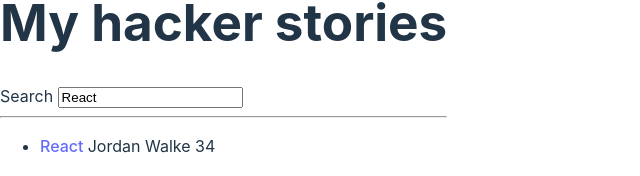
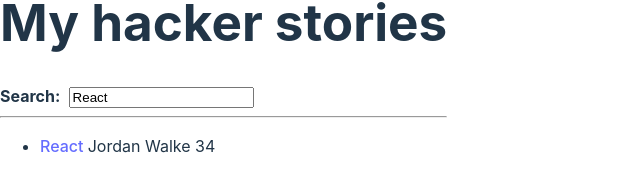
Before and after one commit to Gizele-Aydi/Searching-with-React, a React (Vite) app: page / in a window 1280 px wide. Shown: the part 333-509 px from the top of the page, without its empty margins (0-640 px from the left). Built offline with nearby package versions, Linux system fonts and the light colour scheme.

Commit message:
W8: React Component Composition

```diff
--- a/src/App.jsx
+++ b/src/App.jsx
@@ -59,10 +59,11 @@
             <h1>My hacker stories</h1>
             <InputWithLabel
                 id="search"
-                label="Search"
                 value={searchTerm}
                 onInputChange={handleSearch}
-            />
+            >
+            <strong>Search: </strong>
+            </InputWithLabel>
             <hr />
             <List list={searchedStories} />
         </div>
@@ -75,9 +76,10 @@
     value,
     type ='text',
     onInputChange,
+    children,
     }) => (
         <>
-            <label htmlFor={id}>{label}</label>
+            <label htmlFor={id}>{children}</label>
             &nbsp;
             <input
                 id={id}
```
